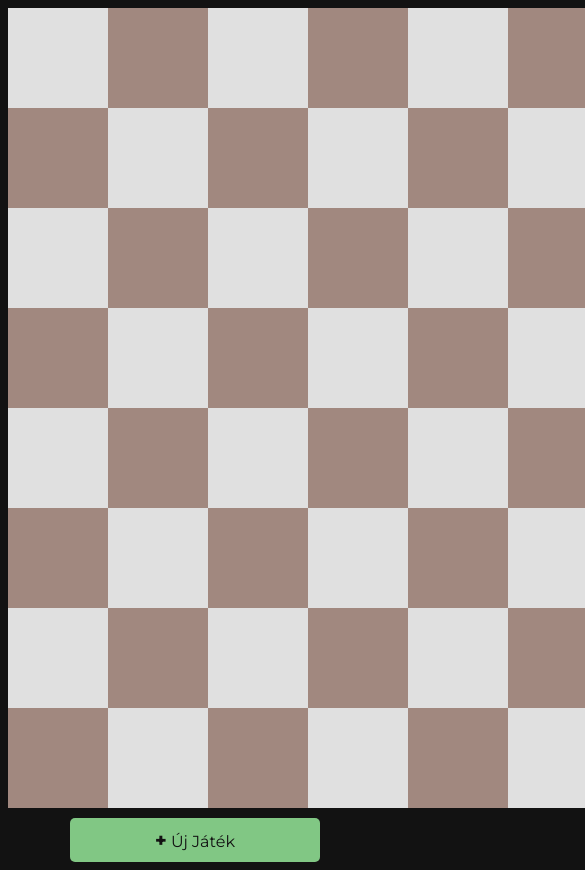
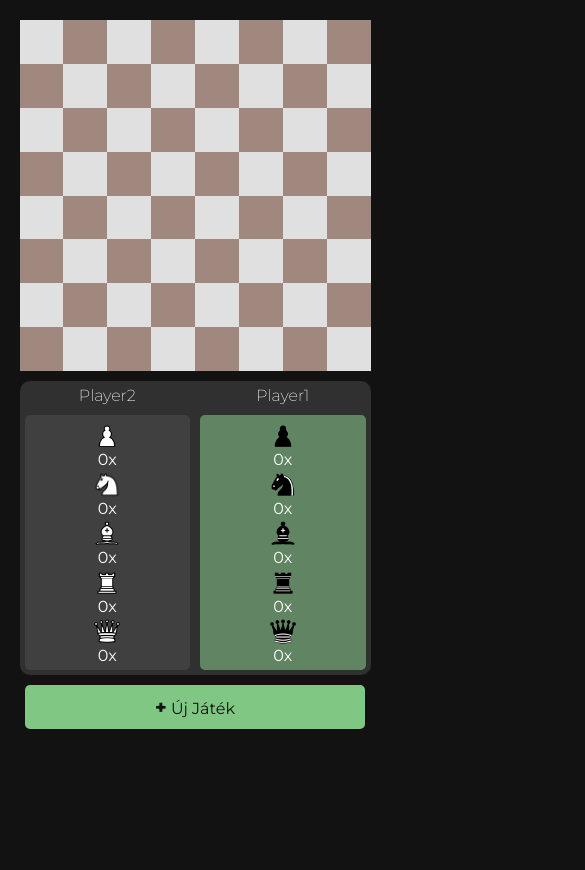
Before and after one commit to Gilbike/Chess, a website built with Vite: page index.html in a window 390 px wide. Shown: the top 870 px of the page, 585 px wide, since content can reach past the window. After the commit the page ends 844 px from the top, so only its background shows below. Built offline with nearby package versions, Linux system fonts and the light colour scheme; files whose address does not match are found by name.

Commit message:
Responsive CSS

```diff
--- a/src/Chess.ts
+++ b/src/Chess.ts
@@ -4,6 +4,7 @@ import Chessboard from "./Components/Chessboard";
 import Gamebar from "./Components/Gamebar";
 import "./chessboard.css";
 import Field from "./Components/Field";
+import { PieceColor } from "./logic/constants";
 
 export default class Chess {
   private _boardContainerDOM: HTMLElement;
@@ -17,7 +18,7 @@ export default class Chess {
     Field.DestroyFields();
 
     // board
-    this._boardContainerDOM = makeElement("div");
+    this._boardContainerDOM = makeElement("div", "g-board-container");
     this._boardContainerDOM.style.width = `${gameDOM.offsetHeight}px`;
     this._boardContainerDOM.style.height = `${gameDOM.offsetHeight}px`;
     gameDOM.append(this._boardContainerDOM);
@@ -26,5 +27,7 @@ export default class Chess {
     // game bar
     new Gamebar(gameDOM);
     Gamebar.SetActiveSide(GetConfig().startingSide!);
+    Gamebar.SetPlayerName(PieceColor.WHITE, GetConfig().lightPlayerName!);
+    Gamebar.SetPlayerName(PieceColor.BLACK, GetConfig().darkPlayerName!);
   }
 }
--- a/src/Components/Chessboard.ts
+++ b/src/Components/Chessboard.ts
@@ -28,5 +28,9 @@ export default class Chessboard {
     }
 
     Rules.SetTurningSide(GetConfig().startingSide!);
+
+    window.onresize = () => {
+      for (let f = BOARD_SIZE; f > 0; f--) for (let r = 1; r <= BOARD_SIZE; r++) Field.GetField({ file: f, rank: r })?.GetPiece()?.UpdatePiecePosition();
+    };
   }
 }
--- a/src/Components/Field.ts
+++ b/src/Components/Field.ts
@@ -57,12 +57,12 @@ export default class Field {
   }
   static MassHighlightField(fields: ValidMove[]): void {
     for (let move of fields) {
-      Field.GetField(move.location)?.SetHightlight(move.moveType);
+      this.GetField(move.location)?.SetHightlight(move.moveType);
     }
   }
   static MassRemoveHighlights(fields: ValidMove[]): void {
     for (let move of fields) {
-      Field.GetField(move.location)?.SetHightlight(HightlightType.None);
+      this.GetField(move.location)?.SetHightlight(HightlightType.None);
     }
   }
   static DestroyFields() {
--- a/src/Components/Gamebar.ts
+++ b/src/Components/Gamebar.ts
@@ -2,7 +2,9 @@ import { PieceColor, PieceType } from "../logic/constants";
 
 const template = `
 <div class="g-gamebar">
-<div class="g-gamebar-dark">
+  <div class="g-gamebar-sidecontainer">
+    <div class="g-gamebar-name" id="g-darkname">Duffka Erik Martin Ferenc Józsika Pista</div>
+    <div class="g-gamebar-side g-gamebar-dark">
       <img src="assets/pieces/wp.png" alt="" />
       <div id="g-out-wp">0x</div>
       <img src="assets/pieces/wn.png" alt="" />
@@ -14,7 +16,9 @@ const template = `
       <img src="assets/pieces/wq.png" alt="" />
       <div id="g-out-wq">0x</div>
     </div>
-<div class="g-gamebar-light">
+  </div>
+  <div class="g-gamebar-sidecontainer">
+    <div class="g-gamebar-side g-gamebar-light">
       <img src="assets/pieces/bp.png" alt="" />
       <div id="g-out-bp">0x</div>
       <img src="assets/pieces/bn.png" alt="" />
@@ -26,20 +30,22 @@ const template = `
       <img src="assets/pieces/bq.png" alt="" />
       <div id="g-out-bq">0x</div>
     </div>
+    <div class="g-gamebar-name" id="g-lightname">Sándor Péter</div>
+  </div>
 </div>
 `;
 
 export default class Gamebar {
   constructor(element: HTMLElement) {
     const container = document.createElement("div");
-    container.style.height = `${element.offsetHeight}px`;
+    container.style.height = `100%`;
     container.innerHTML = template;
     element.append(container);
   }
 
   static SetActiveSide(side: PieceColor) {
-    const className = side == PieceColor.WHITE ? "g-gamebar-light" : "g-gamebar-dark";
-    const oppositeClassName = side == PieceColor.WHITE ? "g-gamebar-dark" : "g-gamebar-light";
+    const className = side == PieceColor.WHITE ? "g-gamebar-side g-gamebar-light" : "g-gamebar-side g-gamebar-dark";
+    const oppositeClassName = side == PieceColor.WHITE ? "g-gamebar-side g-gamebar-dark" : "g-gamebar-side g-gamebar-light";
     document.getElementsByClassName(oppositeClassName)[0].className = `${oppositeClassName}`;
     document.getElementsByClassName(className)[0].className = `${className} g-active-side`;
   }
@@ -49,4 +55,9 @@ export default class Gamebar {
     const newKnocked = parseInt(oldText.replace("x", "")) + 1;
     document.getElementById(`g-out-${side}${type}`)!.innerText = `${newKnocked}x`;
   }
+
+  static SetPlayerName(side: PieceColor, name: string) {
+    const elementID = side == PieceColor.WHITE ? "g-lightname" : "g-darkname";
+    document.getElementById(elementID)!.innerText = name;
   }
+}
--- a/src/Components/Piece.ts
+++ b/src/Components/Piece.ts
@@ -23,6 +23,7 @@ export default class Piece {
 
     this.UpdatePiecePosition();
 
+    // desktop
     this._dom.onmousedown = (e) => {
       this.StartDrag(e);
     };
@@ -63,7 +64,7 @@ export default class Piece {
   }
   //#endregion
 
-  private UpdatePiecePosition() {
+  UpdatePiecePosition() {
     const xOffset = (this._location.rank.valueOf() - 1) * (this._board.offsetWidth / 8),
       yOffset = (8 - this._location.file.valueOf()) * (this._board.offsetHeight / 8);
     this._dom.style.transform = `translate(${xOffset}px, ${yOffset}px)`;
--- a/src/chessboard.css
+++ b/src/chessboard.css
@@ -1,4 +1,4 @@
-@import url("https://fonts.googleapis.com/css2?family=Montserrat:wght@400;800&display=swap");
+@import url("https://fonts.googleapis.com/css2?family=Montserrat:wght@200;400;800&display=swap");
 
 :root {
   --dark-tile-color: #a1887f;
@@ -14,9 +14,12 @@ body {
   font-family: "Montserrat", sans-serif;
   background-color: #121212;
   color: white;
+  margin: 0;
+  padding: 0;
 }
 
 .g-game {
+  margin-top: 40px !important;
   display: flex;
   flex-direction: row;
   gap: 10px;
@@ -142,6 +145,7 @@ g-piece {
 
 /**/
 .g-gamebar {
+  max-width: 150px;
   box-sizing: border-box;
   height: 100%;
   width: fit-content;
@@ -153,24 +157,39 @@ g-piece {
   gap: 10px;
 }
 
-.g-gamebar > div {
+.g-gamebar-sidecontainer {
+  flex: 1;
+  display: flex;
+  flex-direction: column;
+  gap: 10px;
+}
+
+.g-gamebar-side {
+  flex: 1;
+  display: flex;
+  flex-direction: column;
   box-sizing: border-box;
   position: relative;
-  height: calc(50% - 5px);
   background-color: #404040;
   border-radius: 5px;
   padding: 5px;
   text-align: center;
+  align-items: center;
 }
 
-.g-gamebar > div > * {
+.g-gamebar-side > * {
   z-index: 2;
   position: relative;
 }
 
 .g-gamebar img {
-  width: auto;
-  height: calc(66% / 5);
+  width: 40px;
+  height: 40px;
+}
+
+.g-gamebar-name {
+  text-align: center;
+  font-weight: 200;
 }
 
 .g-active-side::before {
@@ -262,3 +281,42 @@ a:visited {
   color: var(--castling-color);
   border-bottom: 1px dashed var(--castling-color);
 }
+
+@media only screen and (max-width: 1000px) {
+  .g-board-container {
+    width: 90vw !important;
+    height: 90vw !important;
+    aspect-ratio: 1 / 1;
+  }
+  .g-game {
+    margin-top: 20px !important;
+    flex-direction: column;
+    height: fit-content !important;
+  }
+  .g-gamebar {
+    width: 100%;
+    max-width: 100%;
+    flex-direction: row;
+  }
+  .g-gamebar-sidecontainer:last-child {
+    flex-direction: column-reverse;
+  }
+  .g-gamebar-side {
+    flex-direction: row;
+    align-items: center;
+  }
+  .g-gamebar img {
+    width: 30px;
+    height: 30px;
+  }
+}
+
+@media only screen and (max-width: 600px) {
+  .g-gamebar-side {
+    flex-direction: column;
+    align-items: center;
+  }
+  .button {
+    width: calc(100% - 50px);
+  }
+}
--- a/src/logic/rules.ts
+++ b/src/logic/rules.ts
@@ -11,12 +11,12 @@ export default class Rules {
   static BlackKing: Piece;
 
   static SetTurningSide(side: PieceColor): void {
-    Rules._whosTurn = side;
+    this._whosTurn = side;
   }
   static NextTurn(): void {
-    Rules._whosTurn = getOppositeSide(this._whosTurn);
+    this._whosTurn = getOppositeSide(this._whosTurn);
     let possibleMoves = 0;
-    for (let piece of getSidePieces(Rules._whosTurn)) {
+    for (let piece of getSidePieces(this._whosTurn)) {
       possibleMoves += this.GetValidMovesForPiece(piece, true, false).length;
     }
     if (possibleMoves == 0) {
@@ -35,7 +35,7 @@ export default class Rules {
   static GetValidMovesForPiece(piece: Piece, checkForCheck: boolean = true, allowSameColor?: boolean): ValidMove[] {
     const valids: ValidMove[] = [];
 
-    if (!allowSameColor) if (Field.GetField(piece.location)?.IsFieldEmpty() || piece.color != Rules._whosTurn) return [];
+    if (!allowSameColor) if (Field.GetField(piece.location)?.IsFieldEmpty() || piece.color != this._whosTurn) return [];
 
     const PieceData: PieceBehaiourData = PIECE_BEHAVIOUR[piece.type];
     const PieceDirections: Position[] = PieceData.moveDirections;
```
Lines whose indentation alone changed are shown as unchanged.
